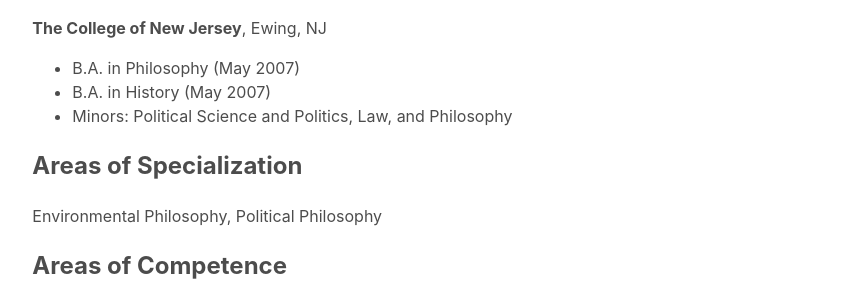
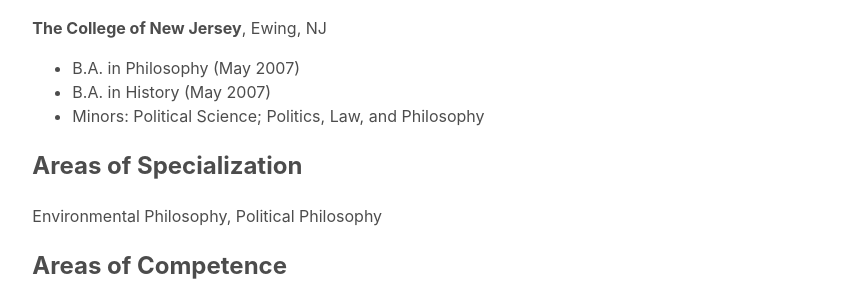
Before and after one commit to marodeiro/marodeiro.github.io, a Jekyll site: the page built from cv.html, in a window 1280 px wide and 900 px high, scrolled down 484 px. Shown: the part 154-453 px from the top of the window, without its empty margins (213-1063 px from the left). Built offline with Jekyll 4.4.1, drawn with Linux system fonts in a browser that asks for light colours; nearby versions of some CDN libraries.

Commit message:
Update cv

```diff
--- a/cv.html
+++ b/cv.html
@@ -27,7 +27,7 @@
   <ul>
     <li>B.A. in Philosophy (May 2007)</li>
     <li>B.A. in History (May 2007)</li>
-    <li>Minors: Political Science and Politics, Law, and Philosophy</li>
+    <li>Minors: Political Science; Politics, Law, and Philosophy</li>
   </ul>
 
   <h2>Areas of Specialization</h2>
```
